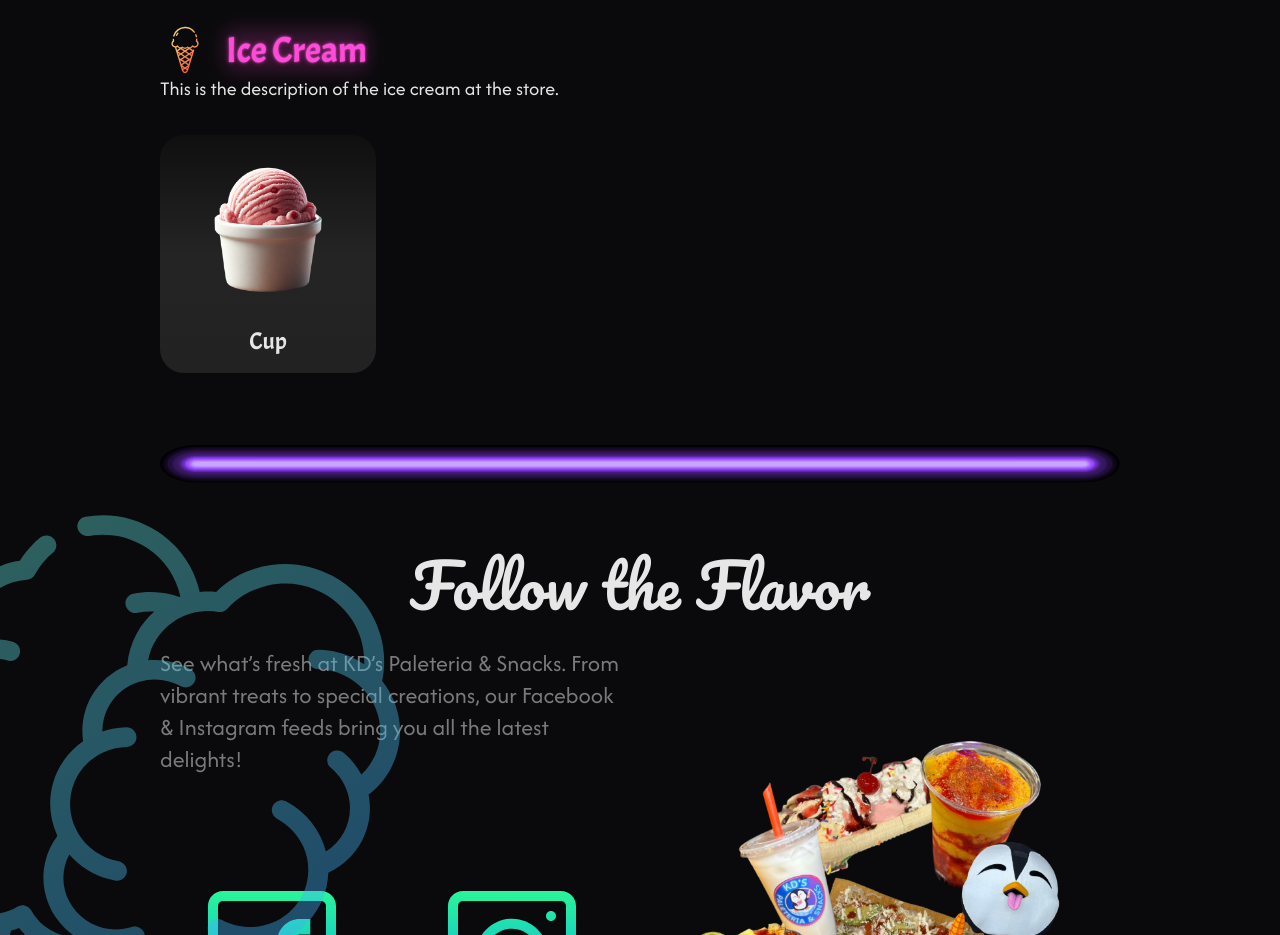
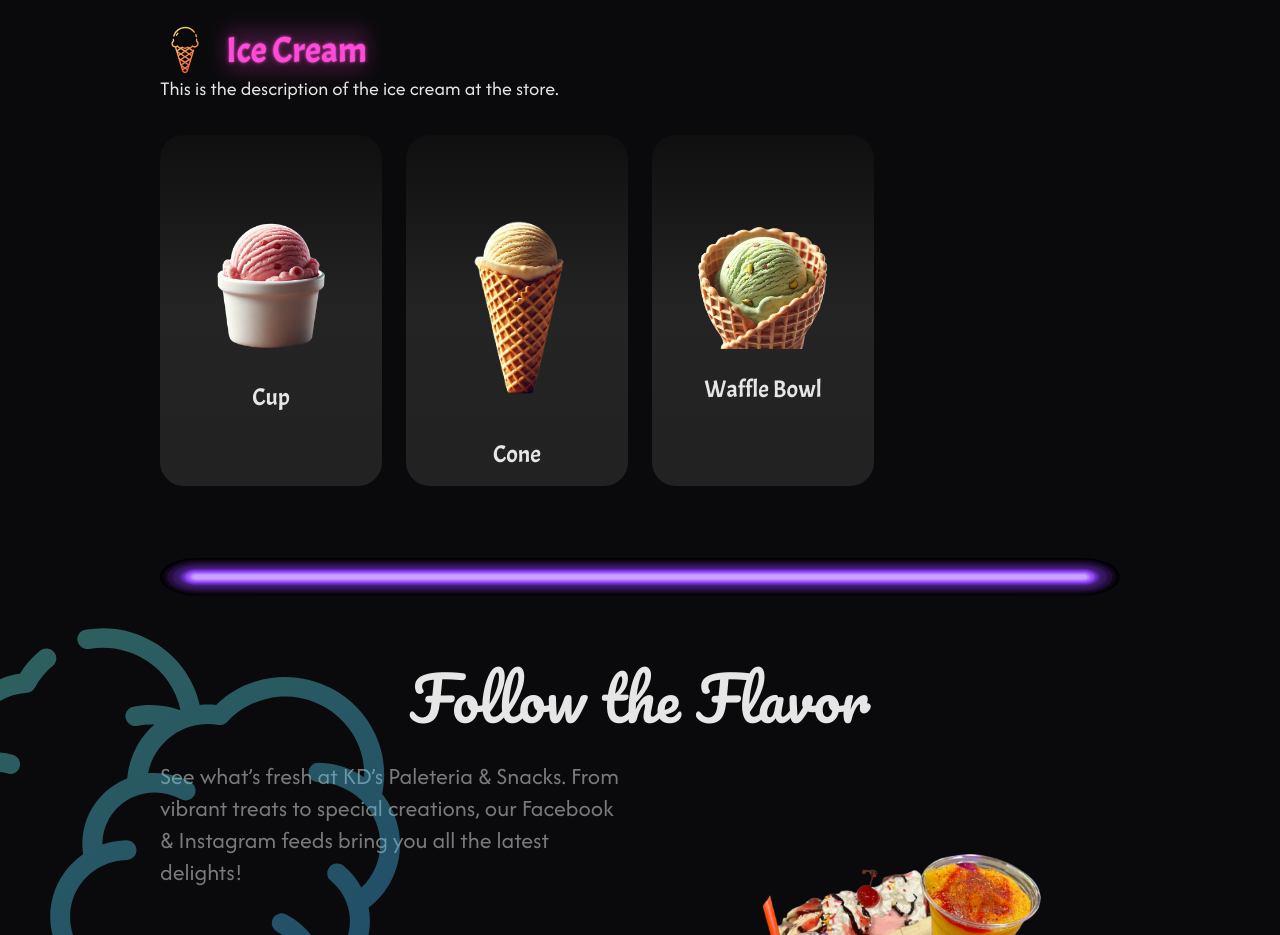
Before and after one commit to missatrox44/paleteria-and-snacks, a Next.js app: page / in a window 1280 px wide. Shown: the part 980-1915 px from the top of the page. Built offline with nearby package versions, Linux system fonts and the light colour scheme.

Commit message:
dynamically setting card food category for ice cream

```diff
--- a/package.json
+++ b/package.json
@@ -9,6 +9,7 @@
     "lint": "next lint"
   },
   "dependencies": {
+    "classnames": "^2.5.1",
     "next": "15.0.3",
     "react": "19.0.0-rc-66855b96-20241106",
     "react-dom": "19.0.0-rc-66855b96-20241106",
--- a/src/app/components/FoodCategory.tsx
+++ b/src/app/components/FoodCategory.tsx
@@ -1,30 +1,46 @@
-// TODO: Props to add: neon-bar (img), section title (string), food description (string),
-// TODO: card component - passing in food data
-// TODO: import food data?
 
 import Image from "next/image";
-import { iceCreamData } from "../data/foodData";
-const FoodCategory = () => {
+
+import classNames from "classnames";
+import { FoodItem } from "../types/food";
+
+interface FoodCategoryProps {
+  imgSrc?: string;
+  categoryTitle: string;
+  categoryDescription: string;
+  foodItems: FoodItem[];
+  classes?: string;
+}
+const FoodCategory: React.FC<FoodCategoryProps> = ({
+  imgSrc,
+  categoryTitle,
+  categoryDescription,
+  foodItems,
+  classes = "" }) => {
 
   return (
     <section className="wrapper py-10">
       <div className="flex flex-col pb-8">
         <div className="flex items-center gap-x-4">
-          <Image src="/icons/ice-cream.svg" alt="Ice Cream icon" width={50} height={50} />
-          <h2 className="font-acme text-2xl md:text-4xl text-neon-pink pink-neon-glow">Ice Cream</h2>
+        <Image src={imgSrc} alt={`${categoryTitle} icon`} width={50} height={50} />
+
+          <h2 className={classNames("font-acme text-2xl md:text-4xl", classes)}>{categoryTitle}</h2>
         </div>
-        <p className="text-xl">This is the description of the ice cream at the store.</p>
+        <p className="text-xl">{categoryDescription}</p>
       </div>
 
-      <div className="grid grid-cols-2 md:grid-cols-4 gap-x-8 gap-y-14">
-        <div className="bg-gradient-to-b from-card-gr-top via-card-gr-middle to-card-gr-bottom flex items-center justify-center col-span-1 py-4 rounded-3xl">
-          <div className="flex flex-col gap-y-6 items-center">
-            <Image src="/temp/ice-cream/cup.png" alt="Ice Cream" width={150} height={150} />
-            <p className="font-acme text-2xl">Cup</p>
+      <div className="grid grid-cols-2 md:grid-cols-4 gap-x-6 gap-y-14">
+        {foodItems.map((item: FoodItem, index: number) => (
+          <div
+            key={index}
+            className="bg-gradient-to-b from-card-gr-top via-card-gr-middle to-card-gr-bottom flex items-center justify-center col-span-1 py-4 rounded-3xl"
+          >
+            <div className="flex flex-col gap-y-6 items-center">
+              <Image src={item.image} alt={item.name} width={150} height={150} />
+              <p className="font-acme text-2xl">{item.name}</p>
+            </div>
           </div>
-        </div>
-
-
+        ))}
       </div>
     </section>
   );
--- a/src/app/data/foodData.ts
+++ b/src/app/data/foodData.ts
@@ -2,6 +2,7 @@ export const iceCreamData = [
   {
     "name": "Cup",
     "image": "/temp/ice-cream/cup.png",
+    "alt": "Ice Cream cup",
     "price": null,
     "variations": [
       { "name": "1 scoop", "price": 3.75 },
@@ -13,6 +14,7 @@ export const iceCreamData = [
   {
     "name": "Cone",
     "image": "/temp/ice-cream/cone.png",
+    "alt": "Ice Cream cone",
     "price": null,
     "variations": [
       { "name": "1 scoop", "price": 4.75 },
@@ -24,6 +26,7 @@ export const iceCreamData = [
   {
     "name": "Waffle Bowl",
     "image": "/temp/ice-cream/waffle-bowl.png",
+    "alt": "Ice Cream waffle bowl",
     "price": null,
     "variations": [
       { "name": "1 scoop", "price": 5.75 },
@@ -38,6 +41,7 @@ export const popsiclesData = [
   {
     "name": "Cream Base",
     "image": "/temp/popsicles/cream.png",
+    "alt": "Cream popsicle",
     "price": 3.99,
     "variations": [],
     "featured": false
@@ -45,6 +49,7 @@ export const popsiclesData = [
   {
     "name": "Water Based",
     "image": "/temp/popsicles/water.png",
+    "alt": "Water popsicle",
     "price": 2.99,
     "variations": [],
     "featured": false
@@ -52,6 +57,7 @@ export const popsiclesData = [
   {
     "name": "Dipped in Chocolate",
     "image": "/temp/popsicles/chocolate.png",
+    "alt": "Chocolate popsicle",
     "price": 7.75,
     "variations": [],
     "featured": true
@@ -62,6 +68,7 @@ export const snacksData = [
   {
     "name": "Mini Pancakes",
     "image": "/temp/snacks/minipancakes.png",
+    "alt": "Mini pancakes",
     "price": null,
     "variations": [
       { "name": "With fruit", "price": 9.99 },
--- a/src/app/page.tsx
+++ b/src/app/page.tsx
@@ -1,12 +1,19 @@
 import { Hero, MenuIcons,LocationHours, FollowSocial, FoodCategory } from "@/app/components";
 import Image from "next/image";
+import { iceCreamData } from "./data/foodData";
 export default function Home() {
   return (
    <div>
     <Hero />
     <MenuIcons />
     {/* IceCream */}
-    <FoodCategory />
+    <FoodCategory
+      imgSrc="/icons/ice-cream.svg"
+      categoryTitle="Ice Cream"
+      categoryDescription="This is the description of the ice cream at the store."
+      foodItems={iceCreamData}
+      classes="text-neon-pink pink-neon-glow"
+    />
     {/* Pocpsicles */}
     {/* Snacks */}
     {/* Drinks */}
--- /dev/null
+++ b/src/app/types/food.ts
@@ -0,0 +1,8 @@
+export type FoodItem = {
+  name: string;
+  image: string;
+  alt?: string;
+  price: number | null;
+  variations?: { name: string; price: number }[];
+  featured?: boolean;
+};
```
Also changed, not shown: 1 other file (tests, documents, lock files or other folders).
